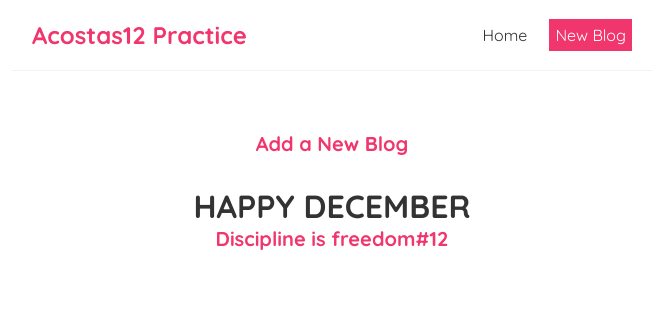
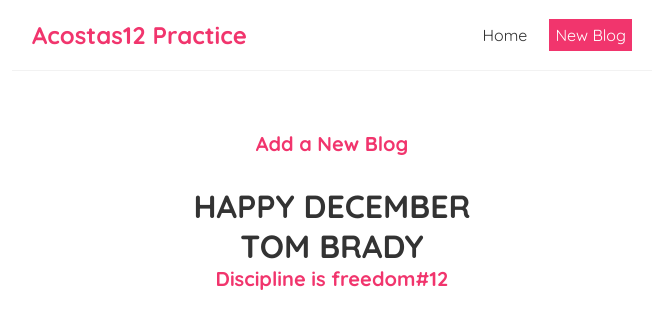
Before and after one commit to macosta2015/NETNinja-react-, a React (Create React App) app in the folder ninjareact/: page /Create in a window 1280 px wide. Shown: the top 328 px of the page, without its empty margins (308-971 px from the left). Built offline with nearby package versions, Linux system fonts and the light colour scheme.

Commit message:
Update Create.js

```diff
--- a/ninjareact/src/Create.js
+++ b/ninjareact/src/Create.js
@@ -3,6 +3,7 @@ const Create = () => {
         <div className="create">
             <h2>Add a New Blog</h2>
             <h1> HAPPY DECEMBER</h1>
+            <h1>TOM BRADY</h1>
             <h2>Discipline is freedom#12</h2>
         </div>
         );
```
